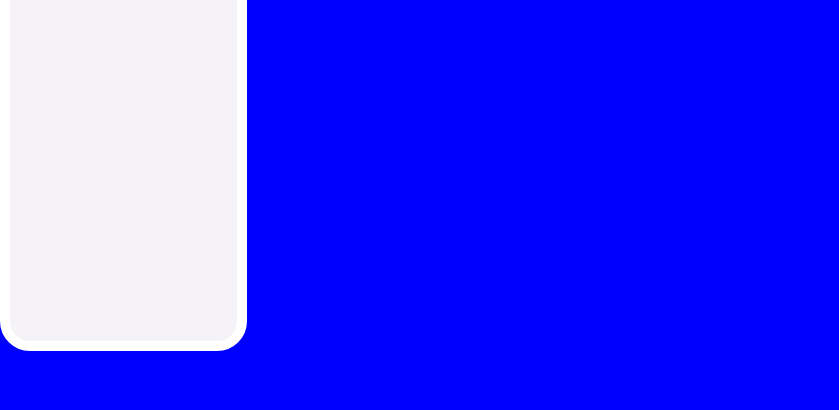
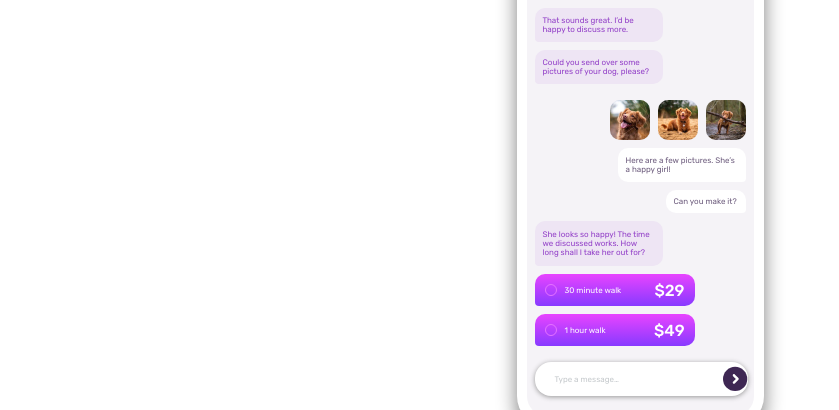
Before and after one commit to Andreablacm/chat-app, a plain HTML site: page index.html in a window 1280 px wide. Shown: the part 154-564 px from the top of the page, without its empty margins (0-839 px from the left). Drawn offline with Linux system fonts and the light colour scheme.

Commit message:
actualizado

```diff
--- a/css/styles.css
+++ b/css/styles.css
@@ -16,10 +16,12 @@ ul {
   margin-bottom: 0;
 }
 body {
-  margin: 0;
+  display: flex;
+  justify-content: center;
+  margin-top: 75px;
   font-family: sans-serif;
-  background-color: blue;
-  font-family: 'Rubik', sans-serif;
+  background-color: white;
+  font-family: "Rubik", sans-serif;
   color: white;
 }
 .main {
@@ -28,6 +30,7 @@ body {
   background-color: #f5f3f7;
   border: 10px solid white;
   border-radius: 30px;
+  box-shadow: 0 10px 20px grey;
 }
 .header {
   display: flex;
@@ -74,14 +77,158 @@ body {
   flex-direction: column;
 }
 .msg-1 {
+  display: flex;
+  align-items: center;
+  margin: 11px 0 0 8px;
+  padding: 6px 8px;
+  border-radius: 10px 10px 10px 4px;
   width: 128px;
   height: 34px;
+  background-color: #eee5f4;
 }
-.text-1 {
-  width: 112px;
-  height: 22px;
+.text-1,
+.text-2,
+.text-6 {
   font-size: 8px;
   font-weight: 400;
   color: #9341c8;
+}
+.text-4,
+.text-5 {
+  font-size: 8px;
+  font-weight: 400;
+  color: #6e5d7e;
+}
+.msg-2 {
+  display: flex;
+  align-items: center;
+  margin: 8px 0 0 8px;
+  padding: 6px 8px;
+  border-radius: 10px 10px 10px 4px;
+  width: 128px;
+  height: 34px;
   background-color: #eee5f4;
 }
+.msg-photo {
+  display: flex;
+  flex-direction: row;
+  justify-content: flex-end;
+  margin-top: 16px;
+  gap: 8px;
+  margin-right: 8px;
+}
+.msg-dog {
+  display: flex;
+  flex-direction: column;
+  justify-content: end;
+}
+.dog-1,
+.dog-2,
+.dog-3 {
+  width: 40px;
+  height: 40px;
+  border-radius: 10px;
+}
+.msg-4-full {
+  display: flex;
+  justify-content: flex-end;
+  flex-direction: column;
+  align-items: flex-end;
+  margin-right: 8px;
+}
+
+.msg-4 {
+  display: flex;
+  align-items: center;
+  margin: 8px 0 0 8px;
+  padding: 6px 8px;
+  border-radius: 10px 10px 4px 10px;
+  width: 128px;
+  height: 34px;
+  background-color: white;
+}
+.msg-5 {
+  display: flex;
+  align-items: center;
+  margin: 8px 0 0 8px;
+  padding: 6px 8px;
+  border-radius: 10px 10px 4px 10px;
+  background-color: white;
+  width: 80px;
+  height: 23px;
+}
+.msg-6 {
+  display: flex;
+  align-items: center;
+  margin: 8px 0 0 8px;
+  padding: 6px 8px;
+  border-radius: 10px 10px 10px 4px;
+  width: 128px;
+  height: 45px;
+  background-color: #eee5f4;
+}
+
+.price-1,
+.price-2 {
+  display: flex;
+  align-items: center;
+  width: 160px;
+  height: 32px;
+  border-radius: 10px 10px 10px 4px;
+  margin: 8px 0 0 8px;
+  background-image: linear-gradient(#e844ff, #873aff);
+  padding: 10px;
+}
+.price-info,
+.price-info-2 {
+  display: flex;
+  flex-direction: row;
+  align-items: center;
+  width: 160px;
+  gap: 8px;
+}
+.text-price-1,
+.text-price-2 {
+  font-size: 0.5rem;
+}
+.first-price,
+.second-price {
+  margin-left: auto;
+  font-weight: 500;
+}
+
+.search {
+  width: 213px;
+  height: 34px;
+  margin-top: 16px;
+  margin-left: 8px;
+  border-radius: 16px;
+  background-color: white;
+  box-shadow: 0 1px 5px #979797;
+}
+.search-info {
+  width: 213px;
+  height: 34px;
+  display: flex;
+  align-items: center;
+  gap: 8px;
+
+}
+.search-name {
+  font-size: 0.5rem;
+  color: #c5c9cc;
+  margin-left: 20px;
+}
+.enter-icon {
+  margin-left: auto;
+}
+.information {
+  display: flex;
+  align-items: center;
+  flex-direction: column;
+}
+.title {
+  font-size: 30px;
+  font-weight: 500;
+  color: black;
+}
--- a/index.html
+++ b/index.html
@@ -29,6 +29,49 @@
         <div class="msg-1">
           <p class="text-1">That sounds great. I’d be happy to discuss more.</p>
         </div>
+        <div class="msg-2">
+          <p class="text-2">Could you send over some pictures of your dog, please?</p>
+        </div>
+        <div class="msg-photo">
+          <img class="dog-1" src="./assets/images/dog-image-1.jpg" alt="dog">
+          <img class="dog-2" src="./assets/images/dog-image-2.jpg" alt="dog">
+          <img class="dog-3" src="./assets/images/dog-image-3.jpg" alt="dog">
+        </div>
+        <div class="msg-4-full">
+        <div class="msg-4">
+          <p class="text-4">Here are a few pictures. She’s a happy girl!</p>
+        </div>
+        <div class="msg-5">
+          <p class="text-5">Can you make it?</p>
+        </div>
+      </div>
+      <div class="msg-6">
+        <p class="text-6">She looks so happy! The time we discussed works. How long shall I take her out for?</p>
+      </div>
+      <div class="price-1">
+        <div class="price-info">
+        <img class="circle-1" src="./assets/images/Oval.svg" alt="circle">
+        <p class="text-price-1">30 minute walk</p>
+        <span class="first-price" data-currency="$29">$29</span>
+      </div>
+    </div>
+    <div class="price-2">
+      <div class="price-info-2">
+        <img class="circle-2" src="./assets/images/Oval.svg" alt="circle">
+      <p class="text-price-2">1 hour walk</p>
+      <span class="second-price" data-currency="$49">$49</span>
+      </div>
+    </div>
+    <div class="search">
+      <div class="search-info">
+      <p class="search-name">Type a message…</p>
+      <img class="enter-icon" src="./assets/images/Group 8.svg" alt="enter icon">
+    </div>
+    </div>
+      </div>
+      <div class="information">
+        <h1 class="title">Simple booking</h1>
+        <p class="text-booking">Stay in touch with our dog walkers through the chat interface. This makes it easy to discuss arrangements and make bookings. Once the walk has been completed you can rate your walker and book again all through the chat.</p>
       </div>
     </main>
   </body>
```
